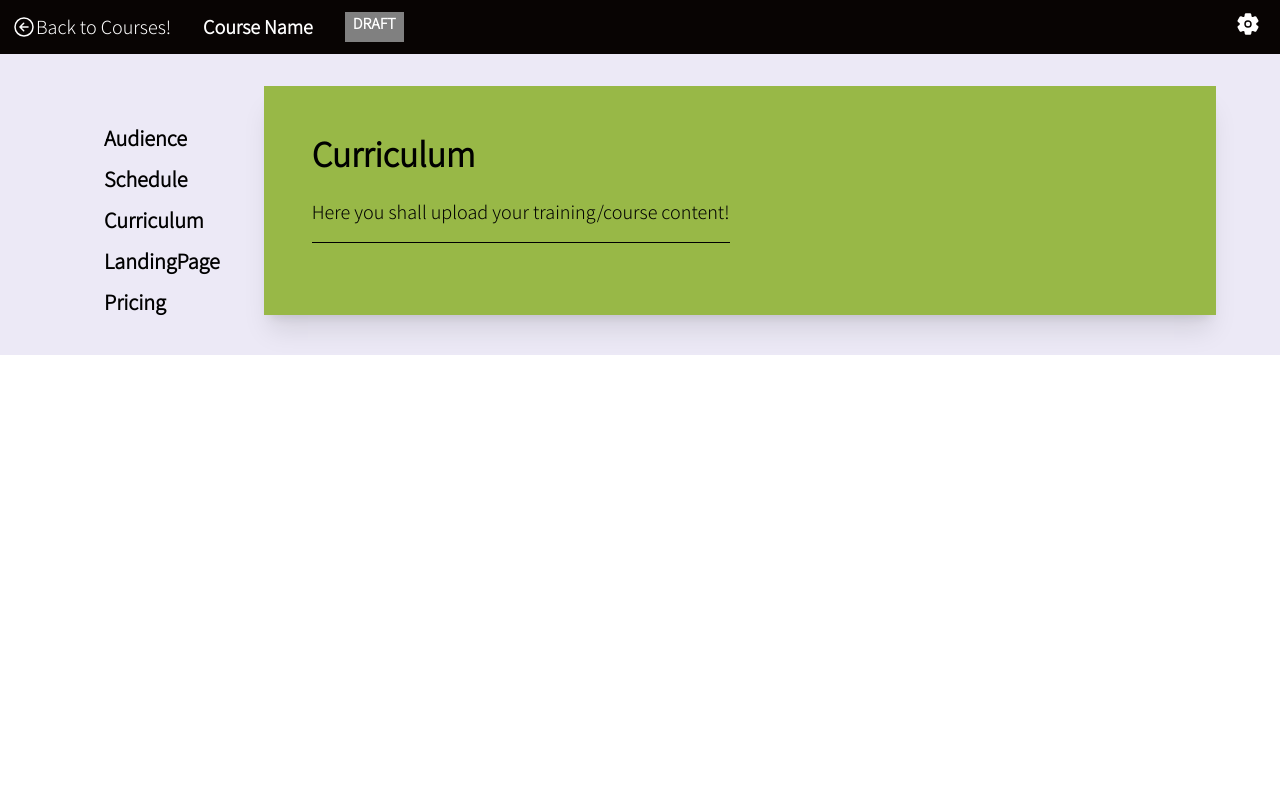
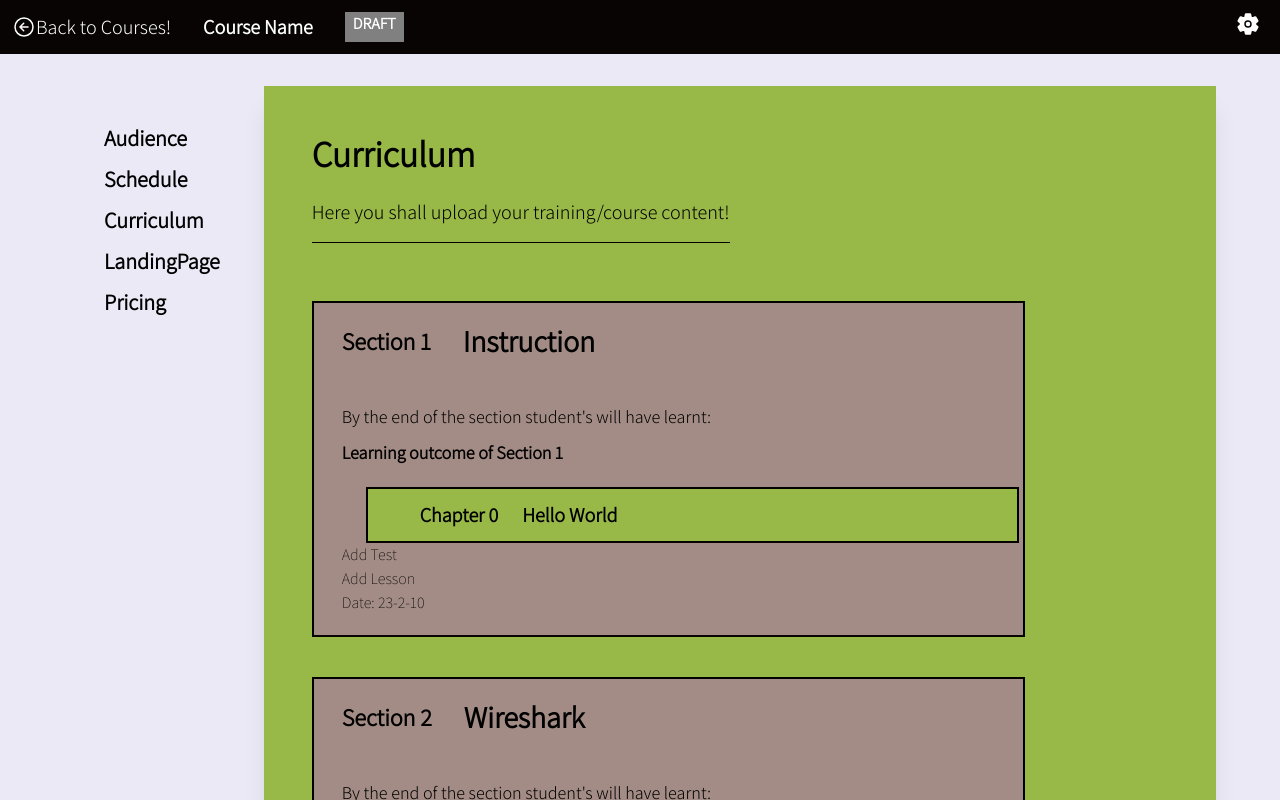
Before and after one commit to ApprenticeEngage/apprentice-mentor-interface, a React (Vite) app: page / in a window 1280 px wide. Shown: the top 800 px of the page. Built offline with nearby package versions, Linux system fonts and the light colour scheme.

Commit message:
added types folder to define the scehma of the courseItem classes

```diff
--- a/src/components/CourseEdit/Curriculum.tsx
+++ b/src/components/CourseEdit/Curriculum.tsx
@@ -1,11 +1,53 @@
-import React from "react";
+import React, { useState } from "react";
 
 const Curriculum = () => {
+  const [sections, setSections] = useState([
+    {
+      title: "Section 1",
+      name: "Instruction",
+      learningOutcome: "Learning outcome of Section 1",
+      lessons: [{
+        title: "Hello World",
+        desc: "Empty!",
+        resources: []
+      }],
+      tests: [{
+        topic : "FOP",
+        date: "23-2-10",
+      }],
+    },
+    {
+      title: "Section 2",
+      name: "Wireshark",
+      learningOutcome: "Learning outcome of Section 2",
+      lessons: [],
+      tests: [],
+    },
+  ]);
+
+  const addChapter = (sectionIndex) => {
+    // Create a new chapter and add it to the specified section
+    const newSections = [...sections];
+    newSections[sectionIndex].lessons.push({
+      title: "New Lesson",
+      desc: "",
+      resources: [],
+    });
+    setSections(newSections);
+  };
+
+  const addTest = (sectionIndex) => {
+    // Create a new test and add it to the specified section
+    const newSections = [...sections];
+    newSections[sectionIndex].tests.push({ title: "New Test", date: "" });
+    setSections(newSections);
+  };
+
   return (
     <div className="w-full flex flex-col justify-start items-start text-text">
-      <div className="p-12 font-bold ">
+      <div className="p-12 font-bold mb-2">
         <div className="flex flex-col items-start">
-        <h1 className="text-4xl mb-6">Curriculum</h1>
+          <h1 className="text-4xl mb-6">Curriculum</h1>
         </div>
         <p className="mb-4 text-center text-xl font-normal">
           Here you shall upload your training/course content!
@@ -13,7 +55,44 @@ const Curriculum = () => {
         <hr className="h-[3px]" />
       </div>
 
+      <div className="px-12 flex flex-col items-start justify-start w-full ">
+        {sections.map((section, sectionIndex) => (
+          <div
+            key={sectionIndex}
+            className="py-5 px-7 bg-card-color w-10/12 flex flex-col justify-start items-start border-b-dark border-[2px] mb-10"
+          >
+            <div className="flex flex-row items-center justify-center mb-5">
+              <h2 className="text-2xl font-bold mr-8">{section.title}</h2>
+              <h2 className="text-3xl font-bold">{section.name}</h2>
+            </div>
+            <br />
+            <div className="flex flex-col items-start mb-5">
+              <p className="text-lg font-normal mb-2">
+                By the end of the section student's will have learnt:
+              </p>
+              <p className="text-lg font-bold">{section.learningOutcome}</p>
+            </div>
 
+            <div className="px-10 bg-primary border-b-dark border-[2px] w-full ml-6">
+              {section.lessons.map((chapter, chapterIndex) => (
+                <div key={chapterIndex} className="flex flex-row items-start p-3">
+                  <h2 className="text-xl font-bold mr-6">{`Chapter ${chapterIndex}`}</h2>
+                  <h2 className="text-xl font-bold">{chapter.title}</h2>
+                </div>
+              ))}
+            </div>
+
+            <button onClick={() => addTest(sectionIndex)}>Add Test</button>
+            <button onClick={() => addChapter(sectionIndex)}>Add Lesson</button>
+            {section.tests.map((test, testIndex) => (
+              <div key={testIndex}>
+                <h3>{test.title}</h3>
+                <p>Date: {test.date}</p>
+              </div>
+            ))}
+          </div>
+        ))}
+      </div>
     </div>
   );
 };
```
Also changed, not shown: src/types/courseItem.ts (added).
